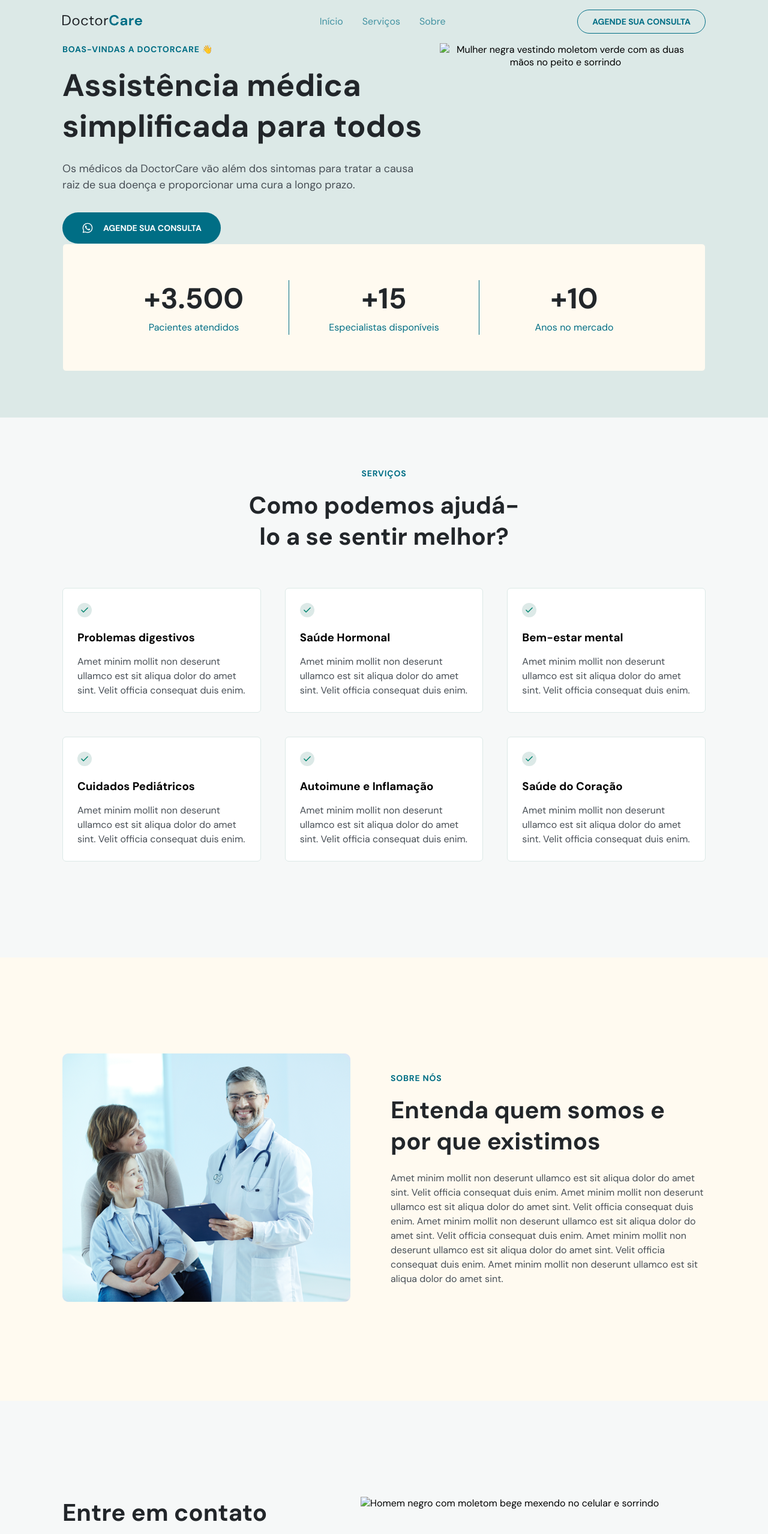
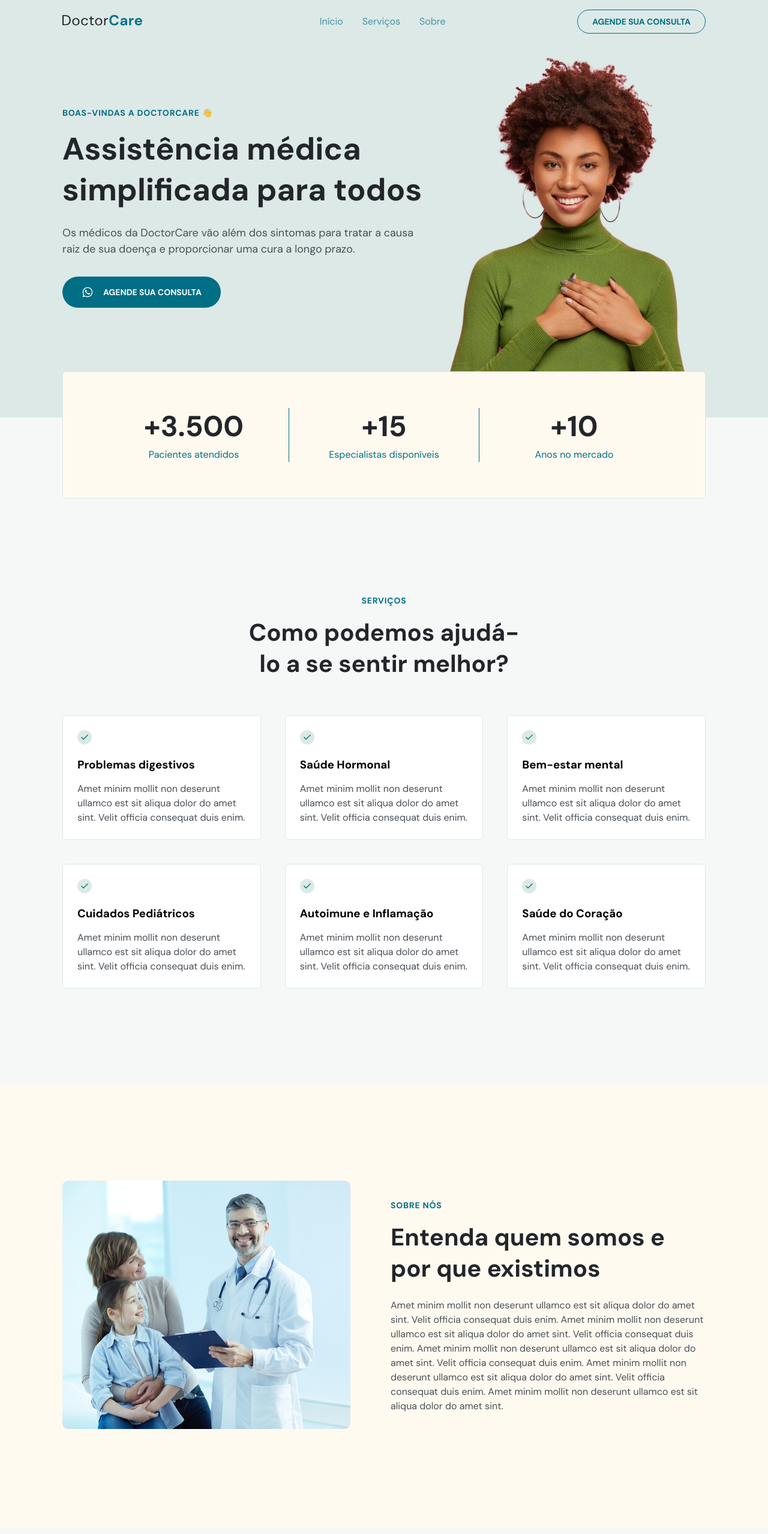
Before and after one commit to RonaldAG/DoctorCare, a plain HTML site: page index.html in a window 1280 px wide. Shown: the top 2557 px of the page at 60% size. Drawn offline with nearby package versions, Linux system fonts and the light colour scheme.

Commit message:
ajustes de links relativos

```diff
--- a/index.html
+++ b/index.html
@@ -226,7 +226,7 @@
 
         <div class="col-b">
           <img
-        src="/NLW/assets/pictures/mulher-negra-com-moleton-verde-com-as-duas-maos-no-peito.png"
+        src="./assets/pictures/mulher-negra-com-moleton-verde-com-as-duas-maos-no-peito.png"
         alt="Mulher negra vestindo moletom verde com as duas mãos no peito e sorrindo"
             />
         </div>
@@ -438,7 +438,7 @@
 
         <div class="col-b">
           <img
-          src="assets/pictures/doutor-feliz-segurando-prancheta-com-pacientes.png"
+          src="./assets/pictures/doutor-feliz-segurando-prancheta-com-pacientes.png"
           alt="Doutor feliz segurando prancheta com pacientes"
           />
         </div>
@@ -531,7 +531,7 @@
 
         <div class="col-b">
           <img
-          src="/NLW/assets/pictures/homem-negro-com-moletom-bege-mexendo-no-celular.png"
+          src="./assets/pictures/homem-negro-com-moletom-bege-mexendo-no-celular.png"
           alt="Homem negro com moletom bege mexendo no celular e sorrindo"
           />
         </div>
```
